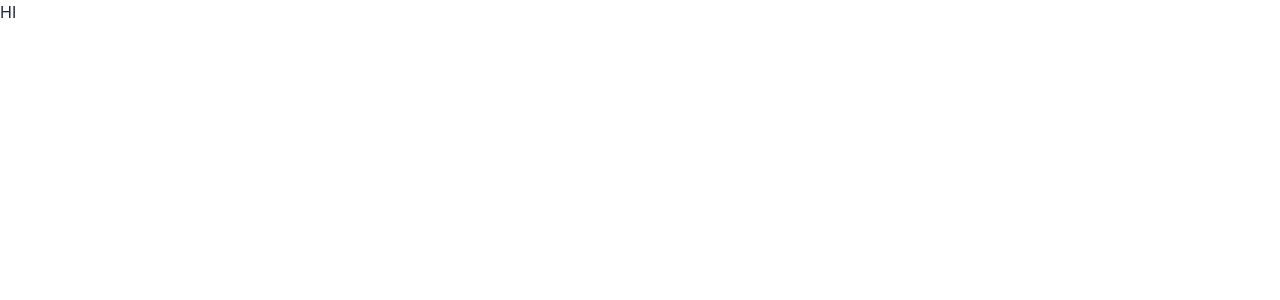
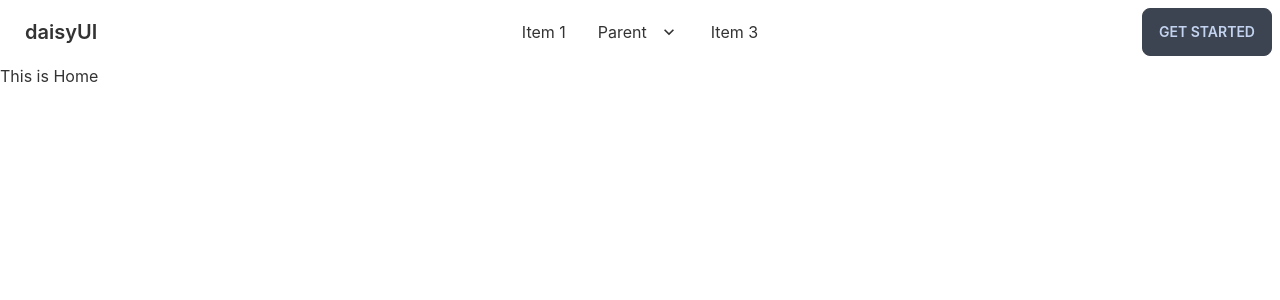
Before and after one commit to sayeef-rahman/dental-service-client, a React (Create React App) app: page / in a window 1280 px wide. Shown: the top 300 px of the page. Built offline with nearby package versions, Linux system fonts and the light colour scheme.

Commit message:
navbar Started

```diff
--- a/src/App.js
+++ b/src/App.js
@@ -1,7 +1,18 @@
+import Navbar from './Pages/Shared/Navbar';
+import { Routes, Route, Link } from "react-router-dom";
+import Home from './Pages/Home/Home';
+import About from './Pages/Home/About';
+
 
 function App() {
   return (
-    <h1>HI</h1>
+    <div>
+      <Navbar></Navbar>
+      <Routes>
+        <Route path="/" element={<Home />} />
+        <Route path="about" element={<About />} />
+      </Routes>
+    </div>
   );
 }
 
--- /dev/null
+++ b/src/Pages/Home/About.js
@@ -0,0 +1,11 @@
+import React from 'react';
+
+const About = () => {
+    return (
+        <div>
+            <h1>This is About</h1>
+        </div>
+    );
+};
+
+export default About;
--- /dev/null
+++ b/src/Pages/Home/Home.js
@@ -0,0 +1,11 @@
+import React from 'react';
+
+const Home = () => {
+    return (
+        <div>
+            <h1>This is Home</h1>
+        </div>
+    );
+};
+
+export default Home;
--- /dev/null
+++ b/src/Pages/Shared/Navbar.js
@@ -0,0 +1,51 @@
+import React from 'react';
+
+const Navbar = () => {
+    return (
+        <div className="navbar bg-base-100">
+            <div className="navbar-start">
+                <div className="dropdown">
+                    <label tabIndex="0" className="btn btn-ghost lg:hidden">
+                        <svg xmlns="http://www.w3.org/2000/svg" className="h-5 w-5" fill="none" viewBox="0 0 24 24" stroke="currentColor"><path strokeLinecap="round" strokeLinejoin="round" strokeWidth="2" d="M4 6h16M4 12h8m-8 6h16" /></svg>
+                    </label>
+                    <ul tabIndex="0" className="menu menu-compact dropdown-content mt-3 p-2 shadow bg-base-100 rounded-box w-52">
+                        <li><a>Item 1</a></li>
+                        <li tabIndex="0">
+                            <a className="justify-between">
+                                Parent
+                                <svg className="fill-current" xmlns="http://www.w3.org/2000/svg" width="24" height="24" viewBox="0 0 24 24"><path d="M8.59,16.58L13.17,12L8.59,7.41L10,6L16,12L10,18L8.59,16.58Z" /></svg>
+                            </a>
+                            <ul className="p-2">
+                                <li><a>Submenu 1</a></li>
+                                <li><a>Submenu 2</a></li>
+                            </ul>
+                        </li>
+                        <li><a>Item 3</a></li>
+                    </ul>
+                </div>
+                <a className="btn btn-ghost normal-case text-xl">daisyUI</a>
+            </div>
+            <div className="navbar-center hidden lg:flex">
+                <ul className="menu menu-horizontal p-0">
+                    <li><a>Item 1</a></li>
+                    <li tabIndex="0">
+                        <a>
+                            Parent
+                            <svg className="fill-current" xmlns="http://www.w3.org/2000/svg" width="20" height="20" viewBox="0 0 24 24"><path d="M7.41,8.58L12,13.17L16.59,8.58L18,10L12,16L6,10L7.41,8.58Z" /></svg>
+                        </a>
+                        <ul className="p-2">
+                            <li><a>Submenu 1</a></li>
+                            <li><a>Submenu 2</a></li>
+                        </ul>
+                    </li>
+                    <li><a>Item 3</a></li>
+                </ul>
+            </div>
+            <div className="navbar-end">
+                <a className="btn">Get started</a>
+            </div>
+        </div>
+    );
+};
+
+export default Navbar;
--- a/src/index.js
+++ b/src/index.js
@@ -3,11 +3,14 @@ import ReactDOM from 'react-dom/client';
 import './index.css';
 import App from './App';
 import reportWebVitals from './reportWebVitals';
+import { BrowserRouter } from "react-router-dom";
 
 const root = ReactDOM.createRoot(document.getElementById('root'));
 root.render(
   <React.StrictMode>
-    <App />
+    <BrowserRouter>
+      <App />
+    </BrowserRouter>
   </React.StrictMode>
 );
 
--- a/tailwind.config.js
+++ b/tailwind.config.js
@@ -3,5 +3,20 @@ module.exports = {
   theme: {
     extend: {},
   },
+  daisyui: {
+    themes: [
+      {
+        mytheme: {
+          primary: "#0FCFEC",
+          secondary: "#19D3AE",
+          accent: "#3A4256",
+          neutral: "#3d4451",
+          "base-100": "#ffffff",
+        },
+      },
+      "dark",
+      "cupcake",
+    ],
+  },
   plugins: [require("daisyui")],
 }
```
